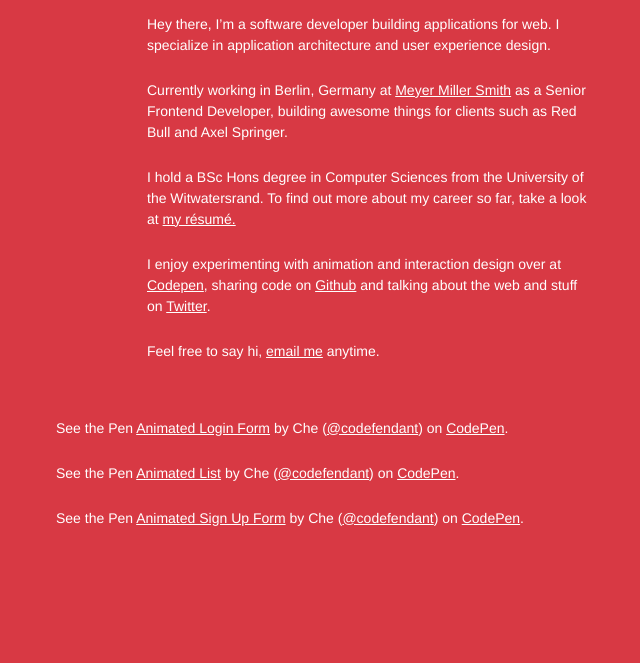
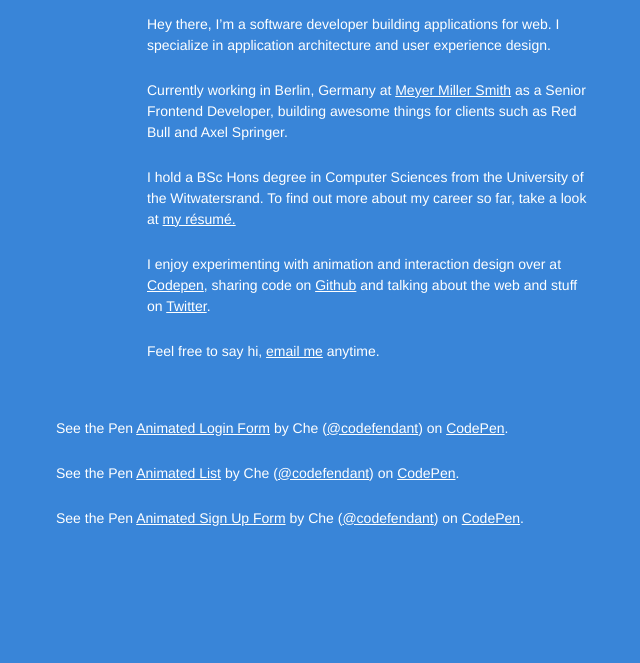
Before and after one commit to codedependant/chenxusani.com, a website: page app/index.html in a window 1280 px wide. Shown: the part 217-880 px from the top of the page, without its empty margins (269-909 px from the left). Drawn offline with Linux system fonts and the light colour scheme; a script that the page names is missing; a web font is replaced by a local one.

Commit message:
color change

```diff
--- a/app/index.html
+++ b/app/index.html
@@ -23,7 +23,8 @@
 
             body {
               /*background: #F15A5C;*/
-              background: #D83944;
+              /*background: #D83944;*/
+              background-color: #3985D8;
               color: white;
 
               font-family: "Whitney SSm A", "Whitney SSm B", "Helvetica Neue", "Helvetica", "Arial", sans-serif;
```
